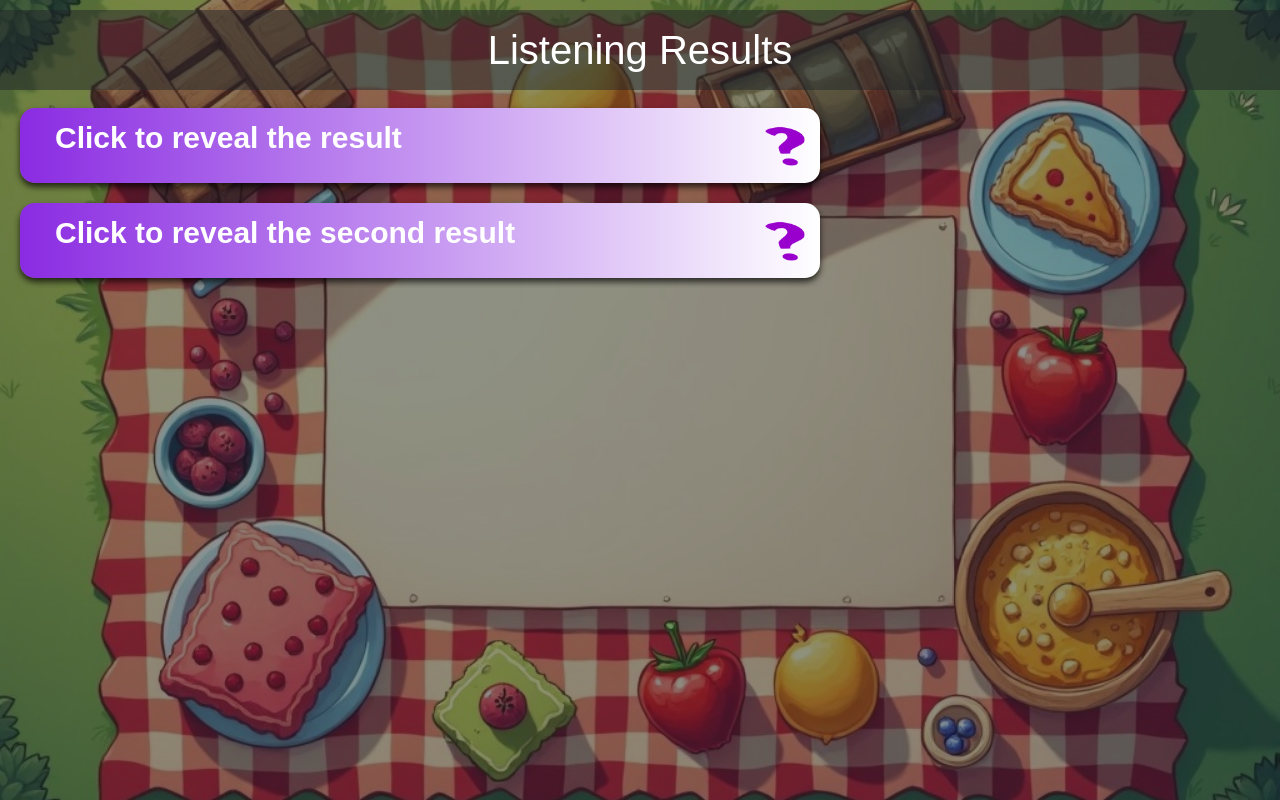
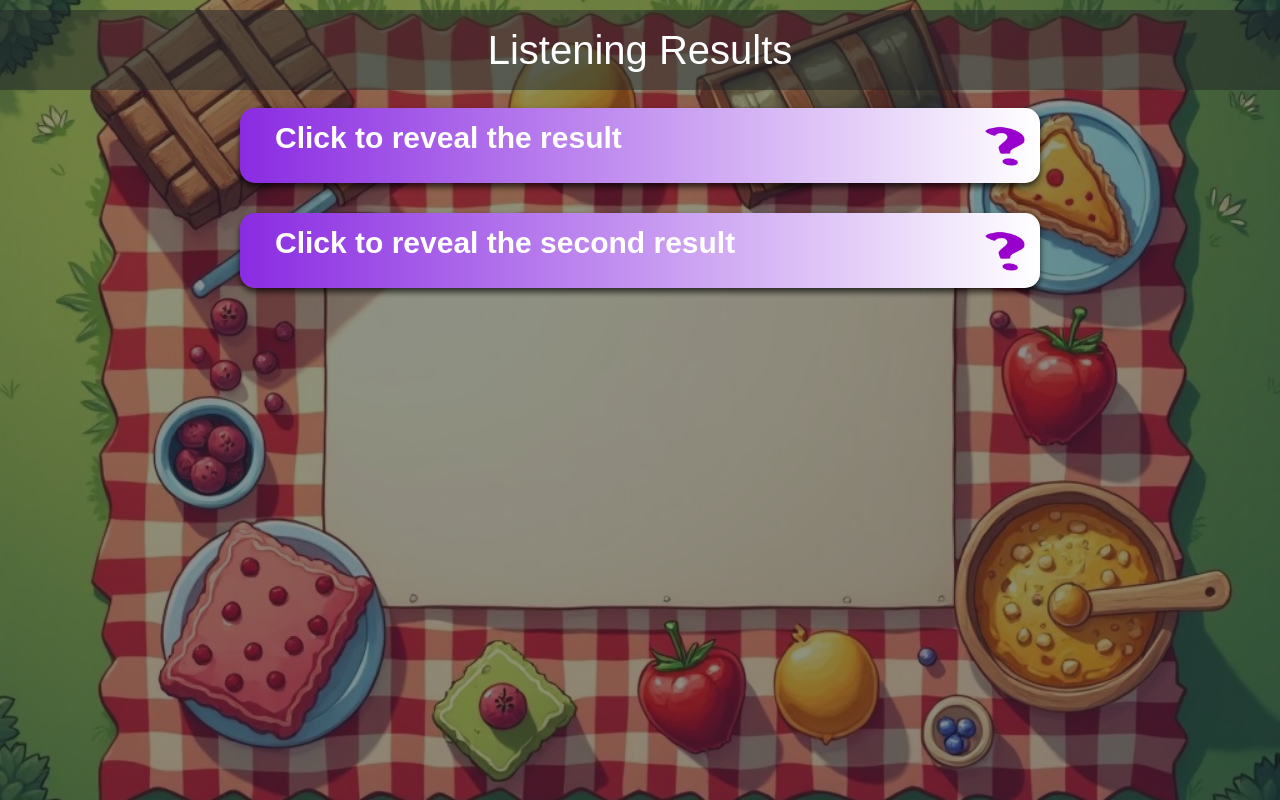
Before and after one commit to sachinthahasaranga/ResearchProject, a React (Vite) app in the folder frontend/: page /listeningResult in a window 1280 px wide. Built offline with nearby package versions, Linux system fonts and the light colour scheme.

Commit message:
made the container center

```diff
--- a/frontend/src/pages/ListeningResult.jsx
+++ b/frontend/src/pages/ListeningResult.jsx
@@ -55,6 +55,10 @@ const ListeningResult = () => {
           maxHeight: "60vh", // Adjust height as needed
           overflowY: "auto", // Enable vertical scrolling
           padding: "0 20px",
+          display: "flex",
+          flexDirection: "column",
+          alignItems: "center", // Center horizontally
+          justifyContent: "center", // Center vertically
         }}
       >
         {/* Result Container 1 */}
--- a/frontend/src/styles/ListeningResult.css
+++ b/frontend/src/styles/ListeningResult.css
@@ -175,6 +175,7 @@
 .okay-button:hover i {
   color: #FFFFFF; /* White icon color on hover */
 }
+
 /* Progress bar styling */
 progress {
   width: 100%;
@@ -289,3 +290,15 @@
 .result-content .result-text {
   color: black !important; /* Override any other color */
 }
+
+/* Center the results container */
+.results-scrollable-container {
+  width: 100%;
+  max-height: 60vh; /* Adjust height as needed */
+  overflow-y: auto; /* Enable vertical scrolling */
+  padding: 0 20px;
+  display: flex;
+  flex-direction: column;
+  align-items: center; /* Center horizontally */
+  justify-content: center; /* Center vertically */
+}
```
Lines whose indentation alone changed are shown as unchanged.
